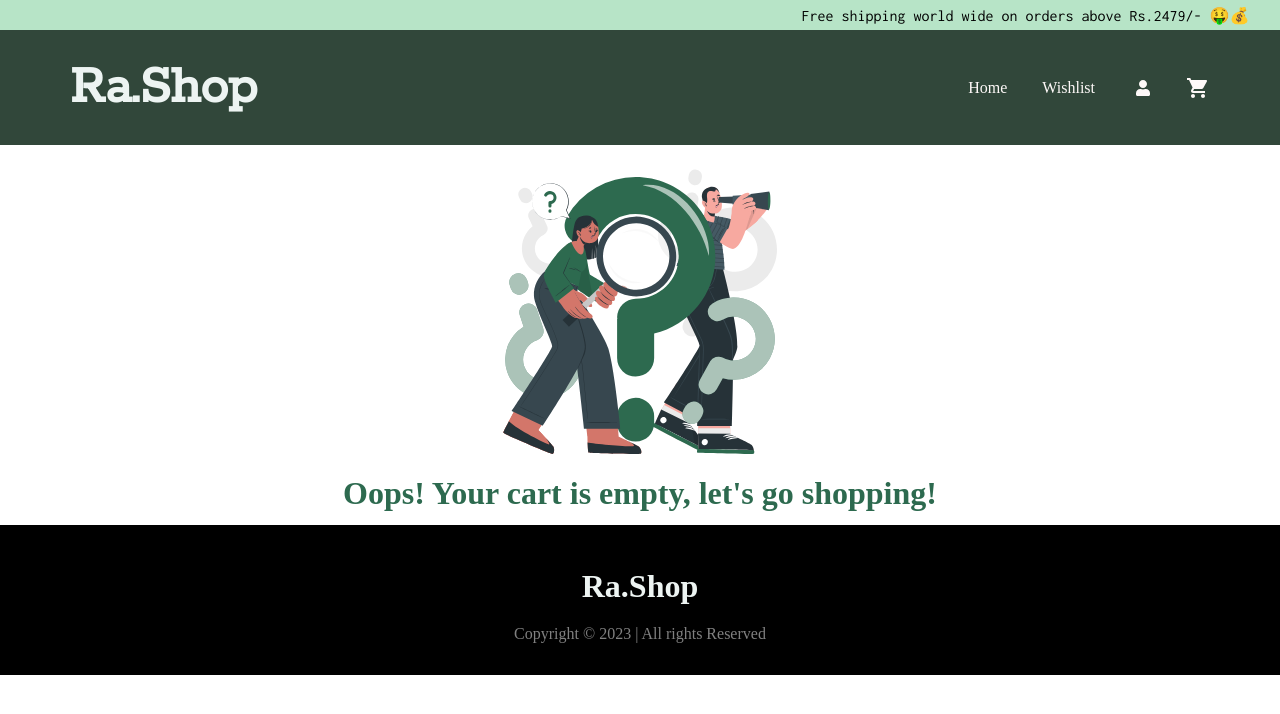
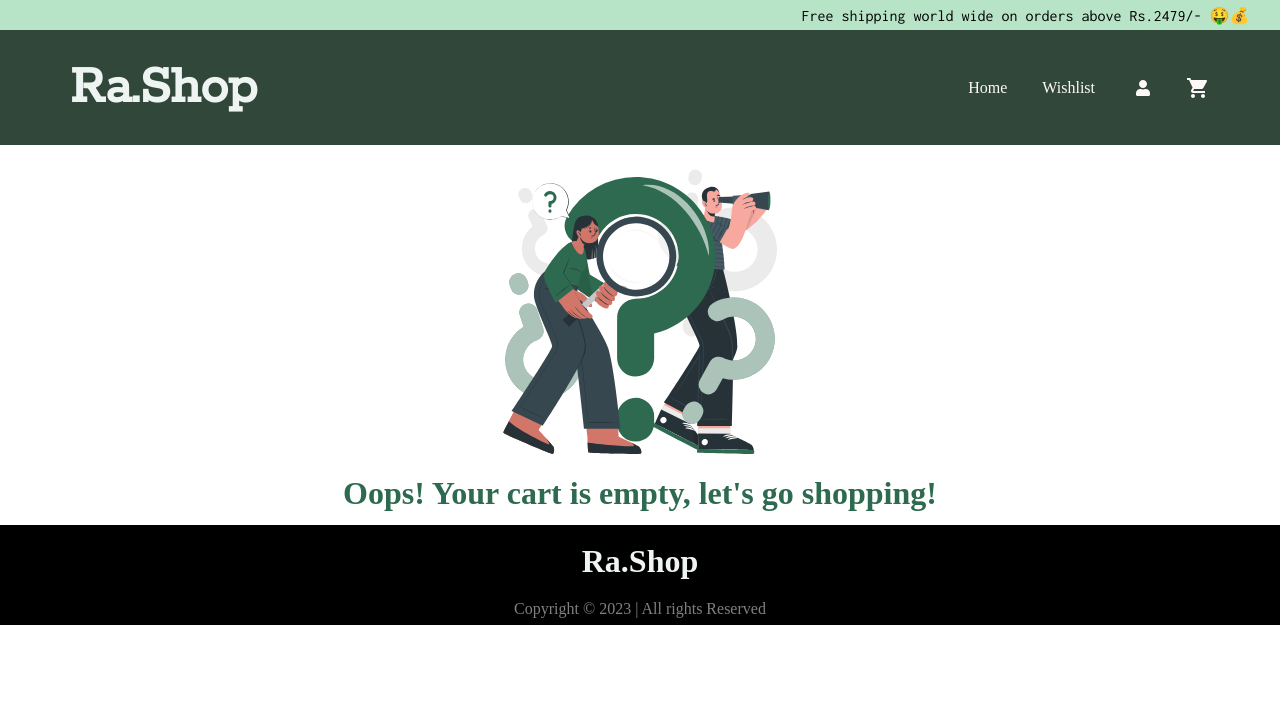
Before and after one commit to rakshixh/Ra.shop, a React (Create React App) app: page /cart in a window 1280 px wide. Shown: the top 714 px of the page. Built offline with nearby package versions, Linux system fonts and the light colour scheme.

Commit message:
chnaged height of the footer

```diff
--- a/src/css/footer.module.css
+++ b/src/css/footer.module.css
@@ -1,5 +1,5 @@
 .footer {
-    height: 150px;
+    height: 100px;
     background-color: black;
     display: flex;
     flex-direction: column;
@@ -36,7 +36,7 @@
 /* Responsive adjustments */
 @media (max-width: 768px) {
     .footer {
-        height: auto;
+        height: 100px;
         padding: 20px 10px;
     }
 
@@ -56,7 +56,7 @@
 
 @media (max-width: 480px) {
     .footer {
-        height: auto;
+        height: 100px;
         padding: 15px 5px;
     }
 
```
